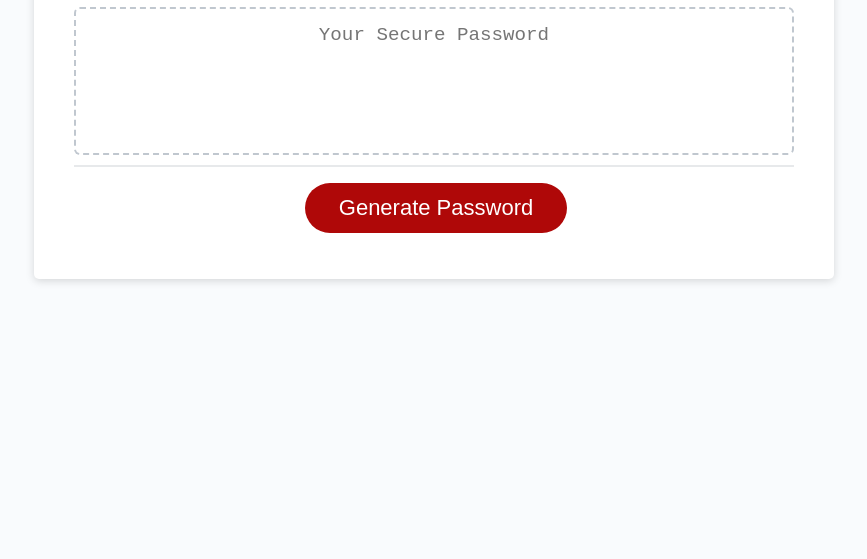
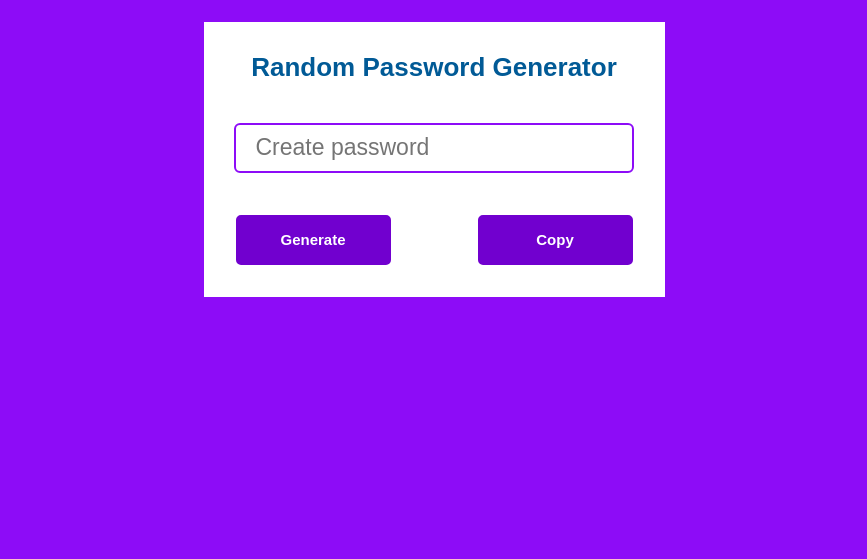
Before and after one commit to LindsayK82/homework-Password-Generator, a plain HTML site: page index.html in a window 1280 px wide. Shown: the part 241-800 px from the top of the page, without its empty margins (206-1073 px from the left). Drawn offline with Linux system fonts and the light colour scheme; files that its build step writes are made by us from their sources.

Commit message:
Commit changes

```diff
--- a/Develop/style.css
+++ b/Develop/style.css
@@ -1,4 +1,78 @@
-*,
+* {
+  margin: 0;
+  padding: 0;
+  user-select: none;
+  box-sizing: border-box;
+}
+
+body {
+  background-color: #8d0cf7;
+  justify-content: center;
+  align-items: center;
+  display: flex;
+  min-height: 100vh;
+}
+
+.box {
+  background-color: white;
+  padding-top: 30px;
+  padding: 30px;
+
+}
+
+.box h2 {
+  margin-bottom: 40px;
+  text-align: center;
+  font-size: 26px;
+  color: #015a96;
+  font-family: sans-serif;
+}
+
+input {
+  padding: 20px;
+  user-select: none;
+  height: 50px;
+  width: 400px;
+  border-radius: 6px;
+  border: none;
+  border: 2px solid #8d0cf7;
+  outline: none;
+  font-size: 22px;
+}
+
+input::placeholder {
+  font-size: 23px;
+}
+
+#button {
+  font-family: sans-serif;
+  font-size: 15px;
+  margin-top: 40px;
+  border: 2px solid #7100cf;
+  width: 155px;
+  height: 50px;
+  text-align: center;
+  background-color: #7100cf;
+  display: flex;
+  color: rgb(255, 255, 255);
+  justify-content: center;
+  align-items: center;
+  cursor: pointer;
+  border-radius: 5px;
+}
+
+ .btn2{
+   margin-left: 85px
+ }
+
+#button:hover {
+  color: white;
+  background-color: black;
+}
+
+
+
+/* *,
 *::before,
 *::after {
   box-sizing: border-box;
@@ -134,4 +208,4 @@ button[disabled] {
   .btn {
     font-size: 0.8rem;
   }
-}
+} */
--- a/index.html
+++ b/index.html
@@ -5,30 +5,19 @@
     <meta name="viewport" content="width=device-width, initial-scale=1.0" />
     <meta http-equiv="X-UA-Compatible" content="ie=edge" />
     <title>Password Generator</title>
-    <link rel="stylesheet" href="style.css" />
+    <link rel="stylesheet" href="./style.css"/>
   </head>
   <body>
-    <div class="wrapper">
-      <header>
-        <h1>Password Generator</h1>
-      </header>
-      <div class="card">
-        <div class="card-header">
-          <h2>Generate a Password</h2>
-        </div>
-        <div class="card-body">
-          <textarea
-            readonly
-            id="password"
-            placeholder="Your Secure Password"
-            aria-label="Generated Password"
-          ></textarea>
-        </div>
-        <div class="card-footer">
-          <button id="generate" class="btn">Generate Password</button>
-        </div>
-      </div>
+    <div class="box">
+      <h2>Random Password Generator</h2>
+      <input type="text" name="" placeholder="Create password" id="password" readonly>
+      <table>
+        <th><div id="button" class="btn1"onclick="genPassword()">Generate</div></th>
+        <th><a  id="button" class="btn2" onclick="copyPassword()">Copy</a></th>
+     </table>
     </div>
-    <script src="script.js"></script>
+
+
   </body>
+  <script src="./script.js"></script>
 </html>
```
Also changed, not shown: Develop/index.html (+11 -22 lines), Develop/script.js (+38 -16 lines).
